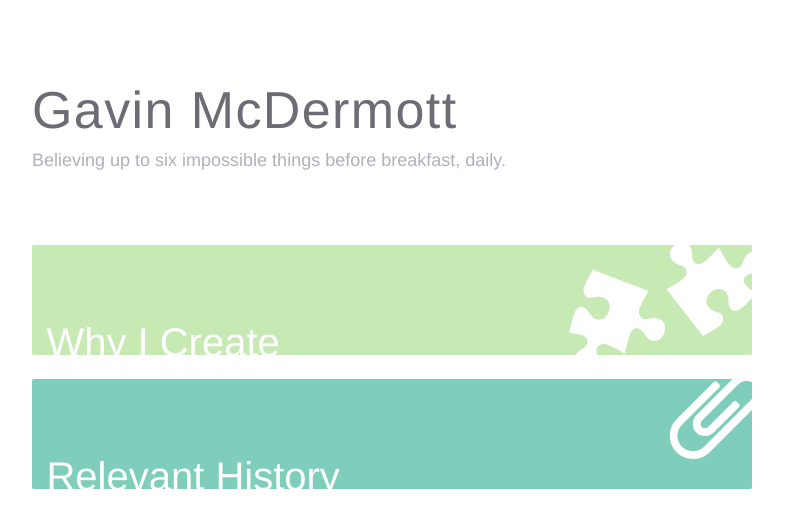
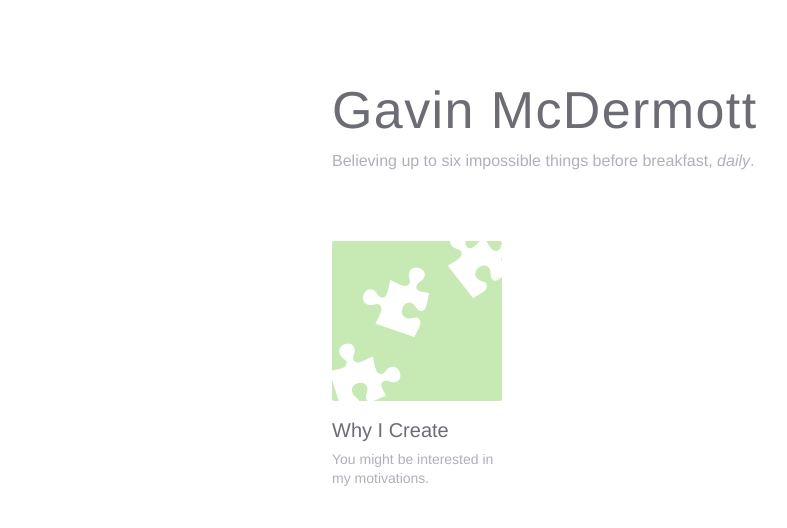
Before and after one commit to gavinmcdermott/personal, a website: page client/index.html in a window 1280 px wide. Shown: the whole page, without its empty margins (23-810 px from the left). Drawn offline with Linux system fonts and the light colour scheme.

Commit message:
update layout to 3 box design

```diff
--- a/client/assets/css/grid.css
+++ b/client/assets/css/grid.css
@@ -3,7 +3,7 @@
 /*****************************************/
 .section {
   padding-bottom: 20px;
-  margin-bottom: 40px;
+  margin-bottom: 20px;
 }
 
 .line {
--- a/client/assets/css/tile.css
+++ b/client/assets/css/tile.css
@@ -3,19 +3,34 @@
 /* TILES */
 /*****************************************/
 .tile-wrap {
-  margin-bottom: 18px;
+  /*margin-bottom: 12px;*/
 }
 
 .tile {
-  min-height: 110px;
-  min-width: 100%;
+  min-height: 160px;
+  width: 100%;
   border-radius: 2px;
   position: relative;
   /*overflow: hidden;*/
   cursor: pointer;
-  margin-top: 6px;
-  margin-bottom: 6px;
+  margin-bottom: 18px;
+  margin-top: 12px;
   color: #FFF;
+}
+
+/*.tile:hover {
+  overflow: visible;
+}*/
+
+.tile a {
+  color: inherit;
+  min-height: 100%;
+  min-width: 100%;
+  background-color: red;
+}
+
+.tile:hover a {
+  opacity: 1;
 }
 
 .tile-title {
@@ -38,18 +53,18 @@
 }
 
 .tile--puzzle .fa-puzzle-piece {
-  font-size: 104px;
+  font-size: 72px;
 }
 
 .tile--puzzle .puzzle-piece-1 {
   position: absolute;
-  top: 28%;
-  right: 13%;
-  -webkit-transform: rotate(111deg);
-  -moz-transform:    rotate(111deg);
-  -ms-transform:     rotate(111deg);
-  -o-transform:      rotate(111deg);
-  transform:         rotate(111deg);
+  bottom: -10px;
+  left: 0px;
+  -webkit-transform: rotate(-18deg);
+  -moz-transform:    rotate(-18deg);
+  -ms-transform:     rotate(-18deg);
+  -o-transform:      rotate(-18deg);
+  transform:         rotate(-18deg);
 }
 
 .tile--puzzle .puzzle-piece-2 {
@@ -63,22 +78,33 @@
   transform:         rotate(-38deg);
 }
 
+.tile--puzzle .puzzle-piece-3 {
+  position: absolute;
+  top: 20px;
+  left: 35px;
+  -webkit-transform: rotate(-71deg);
+  -moz-transform:    rotate(-71deg);
+  -ms-transform:     rotate(-71deg);
+  -o-transform:      rotate(-71deg);
+  transform:         rotate(-71deg);
+}
+
 
 
 /*****************************************/
 /* TILE - PAPERCLIP */
 /*****************************************/
 .tile--paperclip .fa-paperclip {
-  font-size: 110px;
+  font-size: 94px;
 }
 
 .tile--paperclip .paperclip-1 {
   position: absolute;
-  right: -8px;
-  top: -18px;
-  -webkit-transform: rotate(-90deg);
-  -moz-transform:    rotate(-90deg);
-  -ms-transform:     rotate(-90deg);
-  -o-transform:      rotate(-90deg);
-  transform:         rotate(-90deg);
+  right: -13px;
+  top: -14px;
+  -webkit-transform: rotate(-109deg);
+  -moz-transform:    rotate(-109deg);
+  -ms-transform:     rotate(-109deg);
+  -o-transform:      rotate(-109deg);
+  transform:         rotate(-109deg);
 }
--- a/client/assets/css/typography.css
+++ b/client/assets/css/typography.css
@@ -6,7 +6,7 @@ h1 {
 
 h2 {
   font-size: 40px;
-  font-weight: 400;
+  /*font-weight: 400;*/
 }
 
 h3 {
@@ -16,8 +16,8 @@ h3 {
 }
 
 h4 {
-  font-size: 18px;
-  font-weight: 300;
+  font-size: 20px;
+  font-weight: 400;
   padding-bottom: 8px;
 }
 
@@ -74,6 +74,11 @@ blockquote {
   opacity: .7;
 }
 
+.f--subtext {
+  font-size: 14px;
+  /*font-weight: 400;*/
+}
+
 .f--small {
   font-size: 12px;
   line-height: 1.5em;
--- a/client/assets/css/utils.css
+++ b/client/assets/css/utils.css
@@ -1,6 +1,10 @@
 .underlined {
   border-bottom: 1px solid #B0B0BB;
   margin-bottom: 30px;
+}
+
+.fill-empty {
+  min-height: 1px;
 }
 
 .relative {
--- a/client/index.html
+++ b/client/index.html
@@ -21,59 +21,53 @@
 
       <!-- INTRO -->
       <div class="line section">
-        <div class="lastUnit size1of1">
-          <!-- <div class="below--36">
-            <a class="unstyled" href="/">10/6</a>
-          </div> -->
+        <div class="unit size1of4 fill-empty"></div>
+        <div class="unit size2of4">
           <h1>Gavin McDermott</h1>
-          <h4 class="f--light">Believing up to six impossible things before breakfast, daily.</h4>
+          <p class="f--light">Believing up to six impossible things before breakfast, <i>daily</i>.</p>
         </div>
+        <div class="lastUnit size1of4 fill-empty"></div>
       </div>
       <!-- END INTRO -->
 
 
       <!-- BODY -->
       <div class="line">
-        <div class="group size5of8">
+        <div class="unit size1of4 fill-empty"></div>
+        <div class="group size2of4">
 
-          <!-- WHY -->
-          <div class="line">
-            <div class="lastUnit size1of1">
 
+          <!-- PERSONAL INFO SECTION -->
+          <div class="unit size1of3">
             <div class="tile-wrap">
               <a href="/why">
-                  <div class="tile tile--puzzle theme-1">
-                    <h2 class="tile-title">Why I Create</h2>
+                <div class="tile theme-1 tile--puzzle">
                   <div class="fa fa-puzzle-piece puzzle-piece-1"></div>
                   <div class="fa fa-puzzle-piece puzzle-piece-2"></div>
+                  <div class="fa fa-puzzle-piece puzzle-piece-3"></div>
                 </div>
               </a>
+              <h4>Why I Create</h4>
+              <p class="f--subtext f--light">You might be interested in my motivations.</p>
+            </div>
           </div>
 
-            </div>
-          </div>
-          <!-- END WHY -->
-
-
-          <!-- CV -->
-          <div class="line">
-            <div class="lastUnit size1of1">
-
+          <!-- <div class="unit size1of3">
             <div class="tile-wrap">
-                <a href="/cv">
-                  <div class="tile tile--paperclip theme-2">
-                    <h2 class="tile-title">Relevant History</h2>
+              <a href="/why">
+                <div class="tile theme-1 tile--paperclip">
                   <div class="fa fa-paperclip paperclip-1"></div>
                 </div>
               </a>
+              <h4>My Experience</h4>
             </div>
-
-            </div>
-          </div>
-          <!-- END CV -->
+          </div> -->
+          <!-- END PERSONAL INFO SECTION -->
 
 
         </div>
+
+        <div class="lastUnit size1of4 fill-empty"></div>
       </div>
       <!-- END BODY -->
 
```
Lines whose indentation alone changed are shown as unchanged.
